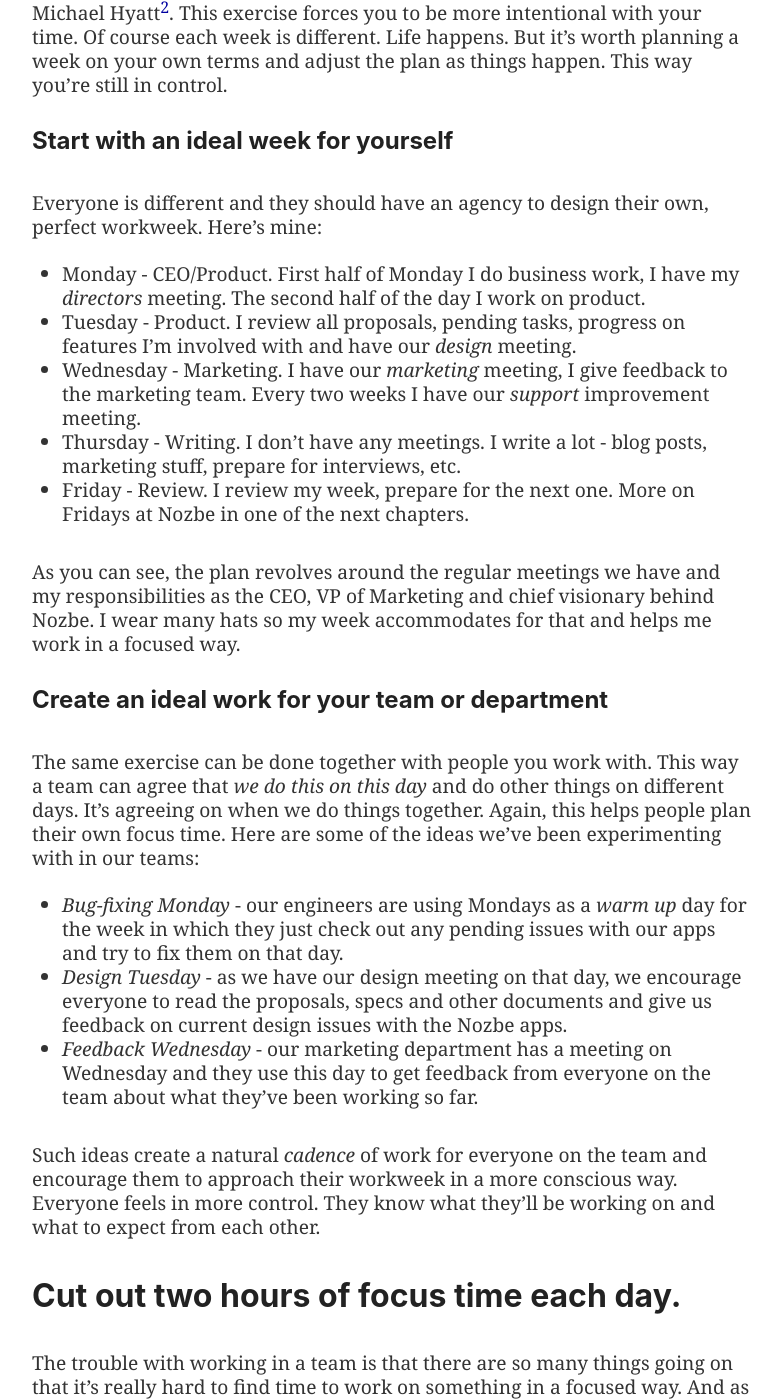
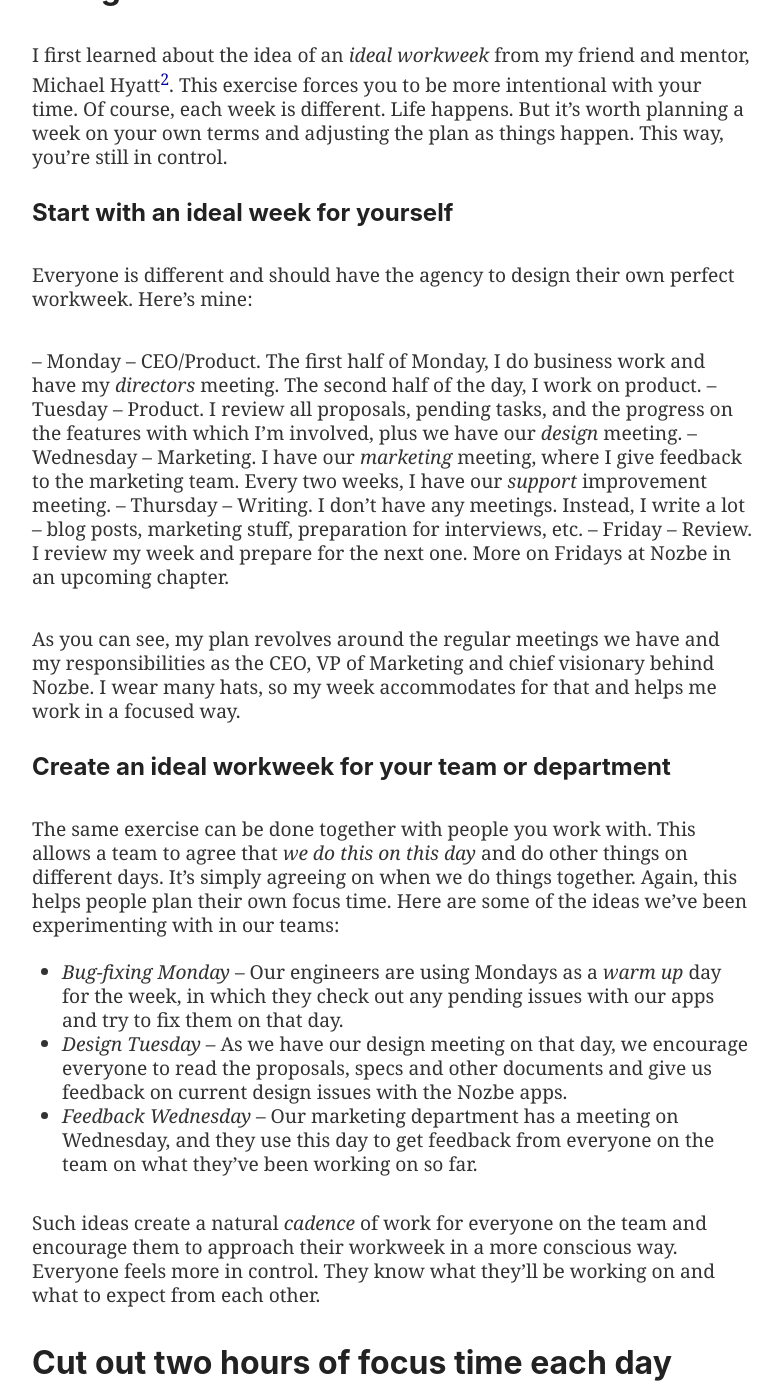
Before and after one commit to Nozbe/NoOffice.org, a Jekyll site: the page built from _book/week.md, in a window 1280 px wide and 1400 px high, scrolled down 2704 px. Shown: the whole window, without its empty margins (248-1030 px from the left). Built offline with Jekyll 4.4.1, drawn with Linux system fonts in a browser that asks for light colours; some of the changed text lies outside the part shown.

Commit message:
proofread version

```diff
--- a/_book/week.md
+++ b/_book/week.md
@@ -1,105 +1,105 @@
 ---
 part: one
 title: Design your workweek
-subtitle: "Set flexible hours, themed days and find stretches of uninterrupted time"
+subtitle: "Set flexible hours, create themed days and find stretches of uninterrupted time."
 ---
 
 * TOC
 {:toc}
 
-## Forget 9-5 or at least make it optional!
+## Forget 9 to 5 – or at least make it optional!
 
-It is a truth universally acknowledged, that a typical person in possession of a good work, must be in the office between 9-5[^1].
+It is a truth universally acknowledged that a typical person in possession of a good job must be in the office between 9 to 5[^1].
 
-Why is that? Why 9-5? Why from 9:00 to 17:00 from Monday to Friday?
+Why is that? Why 9 to 5 from Monday to Friday?
 
-Because a typical person wakes up in the morning, eats breakfast, commutes to work and is there at 9 am. They work 8 hours straight and then leave work at 5 pm to be home by 6pm for a family dinner. That's the American dream.
+Because a typical person wakes up in the morning, eats breakfast, commutes to work and is there at 9 am. They work eight hours straight and then leave work at 5 pm to be home in time for a family dinner. That's the American dream.
 
-But is it true, though? Do we all work like this? Is everyone the same?
+Is that true, though? Do we all work like this? Is everyone the same?
 
 ### Not everyone is in the same phase of life…
 
-Some people have young kids, so they have to get them to school and also pick them up from there. Some have teenage kids who don't need so much care and others have no kids at all. Some have partners, others are single. Some are in their twenties, or thirties, or forties, or fifties, or sixties… you get a picture.
+Some people have young kids, so they have to get them to school and pick them up in the afternoon. Some have teenage kids who don't need as much care, and others don’t have kids at all. Some have partners, others are single. Some are in their twenties, or thirties, or forties, or fifties, or sixties… you get the picture.
 
-All these factors influence the flow of a day for a person. It's preposterous to assume that everyone should adhere to the same uniform 9-5 schedule even though their situation in life is completely different.
+All of these factors influence the flow of a day for a person. It's preposterous to assume that everyone should adhere to the same uniform 9-to-5 schedule, even though everyone’s life situations are completely different.
 
-On top of that, there are people who love waking up early in the morning. Others like to sleep in. Some are *night owls* and are most productive at night. Why force 9-5 on them?
+On top of that, there are people who love waking up early in the morning. Others like to sleep in. Some are *night owls* and are most productive at night. So why force 9 to 5 on them?
 
 ### Let's stop with factory-like shifts
 
-Just because you have an office that everyone is going to doesn't mean that people have to be there 9-5. Office should be a tool you use to get work done. Office should not be an arbiter of schedule. Office is not a factory where you crank widgets.
+Just because you have an office doesn't mean that people have to be there from 9 to 5. An office should be a tool you use to get work done. An office should not be an arbiter of schedule. It’s not a factory where you crank widgets.
 
-People on the team should be able to determine their own schedules. Come early in the morning if they fancy, leave work to run some errands in the middle of the day or just have a walk because the weather is nice. Come in the evening for their own night shift if they feel like it.
+Everyone on the team should be able to determine their own schedules. Come early in the morning if they fancy, leave work to run some errands in the middle of the day or go for a walk whenever because the weather is nice. Even come in the evening for their own night shift, if they feel like it.
 
 ### There's no such thing as "overtime"
 
-Overtime doesn't exist. It shouldn't. People aren't supposed to be working more than they were hired to do. They need their free time as well.
+Overtime doesn't exist. It shouldn't. People aren't supposed to be working more than they were hired to work. They need their free time as well.
 
-A 9-5 culture promotes overtime. People are looking around the office to see who's staying past 5pm. They see their boss is still in, so they do the same. It's really easy to fall in this trap. As mentioned in the previous chapter, healthy team members should have a life outside of work. Flexible working hours give them the freedom and agency to design their lifestyle and avoid overwork.
+A 9-to-5 culture promotes overtime. People often look around the office to see who stays past 5 pm. They see their boss is still in, so they follow suit. It's really easy to fall into this trap. As mentioned in the previous chapter, healthy team members should have a life outside of work. Flexible working hours give them the freedom and agency required to design their lifestyle and avoid overworking.
 
 ### What you need is to agree on "overlap time"
 
-That's why we have our regular meetings every week at the same time. This way people can plan their work days around the meetings any way they want. Everyone knows when we *overlap* and meet, and we agree in our teams when they can expect us at work. Moreover on chat in our main channel we publish when we're at work and when we're out. One glance in our chat and you know who's in and who's out.
+That's why we have our regular meetings every week at the same time. This way, people can plan their work days around the meetings any way they want. Everyone knows when we *overlap* and meet, and we agree in our teams when they can expect us at work. Moreover, on chat in our main channel, we publish when we're at work and when we're out. One glance in our chat and you know who's in and who's out.
 
 ## Design an ideal workweek
 
-I first learned about the idea of *ideal workweek* from my friend and mentor, Michael Hyatt[^2]. This exercise forces you to be more intentional with your time. Of course each week is different. Life happens. But it's worth planning a week on your own terms and adjust the plan as things happen. This way you're still in control.
+I first learned about the idea of an *ideal workweek* from my friend and mentor, Michael Hyatt[^2]. This exercise forces you to be more intentional with your time. Of course, each week is different. Life happens. But it's worth planning a week on your own terms and adjusting the plan as things happen. This way, you're still in control.
 
 ### Start with an ideal week for yourself
 
-Everyone is different and they should have an agency to design their own, perfect workweek. Here's mine:
+Everyone is different and should have the agency to design their own perfect workweek. Here's mine:
 
-- Monday - CEO/Product. First half of Monday I do business work, I have my *directors* meeting. The second half of the day I work on product.
-- Tuesday - Product. I review all proposals, pending tasks, progress on features I'm involved with and have our *design* meeting.
-- Wednesday - Marketing. I have our *marketing* meeting, I give feedback to the marketing team. Every two weeks I have our *support* improvement meeting.
-- Thursday - Writing. I don't have any meetings. I write a lot - blog posts, marketing stuff, prepare for interviews, etc.
-- Friday - Review. I review my week, prepare for the next one. More on Fridays at Nozbe in one of the next chapters.
+– Monday – CEO/Product. The first half of Monday, I do business work and have my *directors* meeting. The second half of the day, I work on product.
+– Tuesday – Product. I review all proposals, pending tasks, and the progress on the features with which I'm involved, plus we have our *design* meeting.
+– Wednesday – Marketing. I have our *marketing* meeting, where I give feedback to the marketing team. Every two weeks, I have our *support* improvement meeting.
+– Thursday – Writing. I don't have any meetings. Instead, I write a lot – blog posts, marketing stuff, preparation for interviews, etc.
+– Friday – Review. I review my week and prepare for the next one. More on Fridays at Nozbe in an upcoming chapter.
 
-As you can see, the plan revolves around the regular meetings we have and my responsibilities as the CEO, VP of Marketing and chief visionary behind Nozbe. I wear many hats so my week accommodates for that and helps me work in a focused way.
+As you can see, my plan revolves around the regular meetings we have and my responsibilities as the CEO, VP of Marketing and chief visionary behind Nozbe. I wear many hats, so my week accommodates for that and helps me work in a focused way.
 
-### Create an ideal work for your team or department
+### Create an ideal workweek for your team or department
 
-The same exercise can be done together with people you work with. This way a team can agree that *we do this on this day* and do other things on different days. It's agreeing on when we do things together. Again, this helps people plan their own focus time. Here are some of the ideas we've been experimenting with in our teams:
+The same exercise can be done together with people you work with. This allows a team to agree that *we do this on this day* and do other things on different days. It's simply agreeing on when we do things together. Again, this helps people plan their own focus time. Here are some of the ideas we've been experimenting with in our teams:
 
-* *Bug-fixing Monday* - our engineers are using Mondays as a *warm up* day for the week in which they just check out any pending issues with our apps and try to fix them on that day.
-* *Design Tuesday* - as we have our design meeting on that day, we encourage everyone to read the proposals, specs and other documents and give us feedback on current design issues with the Nozbe apps.
-* *Feedback Wednesday* - our marketing department has a meeting on Wednesday and they use this day to get feedback from everyone on the team about what they've been working so far.
+* *Bug-fixing Monday* – Our engineers are using Mondays as a *warm up* day for the week, in which they check out any pending issues with our apps and try to fix them on that day.
+* *Design Tuesday* – As we have our design meeting on that day, we encourage everyone to read the proposals, specs and other documents and give us feedback on current design issues with the Nozbe apps.
+* *Feedback Wednesday* – Our marketing department has a meeting on Wednesday, and they use this day to get feedback from everyone on the team on what they've been working on so far.
 
-Such ideas create a natural *cadence* of work for everyone on the team and encourage them to approach their workweek in a more conscious way. Everyone feels in more control. They know what they'll be working on and what to expect from each other.
+Such ideas create a natural *cadence* of work for everyone on the team and encourage them to approach their workweek in a more conscious way. Everyone feels more in control. They know what they'll be working on and what to expect from each other.
 
-## Cut out two hours of focus time each day.
+## Cut out two hours of focus time each day
 
-The trouble with working in a team is that there are so many things going on that it's really hard to find time to work on something in a focused way. And as I wrote in chapter 4 - focus is a scarce resource we all need more of.
+The trouble with working in a team is that there are so many things going on, which makes it really hard to find time to work on something in a focused way. And as I wrote in Chapter 4, focus is a scarce resource of which we all need more.
 
-### Working on something for two hours straight gives great results!
+### Working on something for two hours straight produces great results!
 
-As a productivity fanatic, I've been experimenting with many work-life hacks over the years[^3] but recently I discovered that my single-best tool for meaningful work is a long stretch of uninterrupted time to work on one thing. How long? At least two hours.
+As a productivity fanatic, I've been experimenting with many work-life hacks over the years[^3], but recently I discovered that my single-best tool for meaningful work is a long stretch of uninterrupted time to work on one thing. How long? At least two hours.
 
-That's right. I need two hours of uninterrupted time to move something forward. To write a draft of a proposal, a blog post or thoughtful feedback on a strategic topic.[^4]
+That's right. I need two hours of uninterrupted time to move something forward. To write a draft of a proposal, a blog post or some thoughtful feedback on a strategic topic.[^4]
 
-Why two hours? Because they usually work like this:
+Why two hours? Because the time usually goes like this:
 
-* In the first 30 minutes, I turn off notifications or just silence my phone and start thinking about the problem. I gather all the links and resources needed to tackle the issue.
-* In the second 30 minutes, I start working, I have the first rough draft, idea or outline.
-* And I still have at least one hour to work on it. I've thought about the problem, I'm focused, I'm warmed up… and now, I can get to work.
+* In the first 30 minutes, I turn off notifications or silence my phone and start thinking about the problem. I gather all the links and resources needed to tackle the issue.
+* In the next30 minutes, I start working. I create the first rough draft, idea or outline.
+* And I still have at least one hour to work on it and flesh it out. I've thought about the problem, I'm focused, I'm warmed up… and now, I can get to work.
 * After two hours, I will have usually created something that I can send to the team for feedback, or I have the momentum to keep going and finish it up for another 30-60 minutes.
 
 ### Block off two hours every day at the same time.
 
-My trick is to block off my *two-hour focus time* every day at the same time. To make it a productivity habit and a no-brainer.
+My trick is to block off my *two-hour focus time* every day at the same time to make it a productivity habit and a no-brainer.
 
-Most of the weeks my two-hour window is between 11am-1pm. This way in the morning I have enough time to respond to some team feedback or maybe do morning sports session and by the time 11 hits, I'm on my iPad, with all my notifications turned off and working in full focus. Once I'm done past 1pm I'm letting my team know I'm available for feedback and I'm reviewing all the tasks assigned to me or check where I was mentioned.
+Most weeks, my two-hour window is between 11 am and 1 pm. This gives me enough time in the morning to respond to some team feedback or maybe do a morning sports session, and by the time 11 am comes arounds, I'm on my iPad, with all my notifications turned off and working in full focus. Once I'm done past 1 pm, I let my team know I'm available for feedback and am either reviewing all the tasks assigned to me or checking where I was mentioned.
 
-Once I started doing that I could easily communicate it to my team, that between 11:00-13:00 I'm not available as I'm working on my *focus task*. This way I'm also leading by example as I really want everyone on my team to have as much uninterrupted stretches of time as well.
+Once I began doing this, I could easily communicate it to my team that I'm not available between 11 am and 1 pm, as I'm working on my *focus tasks*. This way, I'm also leading by example, as I really want everyone on my team to have just as many stretches of uninterrupted time.
 
 ## The one thing: Experiment with your workweek!
 
-Everyone's different. Fixed 9-5 schedules and overtime are history. Everyone should be encouraged to experiment with their workweek and choose flexible working hours that help them be the most productive, to find as many hours of uninterrupted time as possible and just adjust the work to their lifestyle.
+Everyone's different. Fixed 9-to-5 schedules and overtime are history. Everyone should be encouraged to experiment with their workweek, to choose flexible working hours that help them be the most productive, to find as many hours of uninterrupted time as possible and to adjust their work to their lifestyle.
 
-My favorite book on this subject is *Rework*[^5] with lots of ideas on a modern way to plan and execute work.
+My favorite book on this subject is *Rework*[^5], which has lots of ideas on a modern way to plan and execute work.
 
-[^1]: Sorry, couldn't help myself and to ridicule the 9-5 concept I simply paraphrased the first sentence from one of my favorite novels, *Pride and Prejudice* by Jane Austen: *"It is a truth universally acknowledged, that a single man in possession of a good fortune, must be in want of a wife"*.
+[^1]: Sorry, couldn't help myself: to ridicule the 9 to 5 concept, I simply paraphrased the first sentence from one of my favorite novels, *Pride and Prejudice* by Jane Austen: *"It is a truth universally acknowledged, that a single man in possession of a good fortune, must be in want of a wife."*
 [^2]: Check out his article on the subject: [How to Better Control Your Time by Designing Your Ideal Week](https://michaelhyatt.com/ideal-week/)
-[^3]: One of my favorite hacks was [Pomodoro Technique](https://francescocirillo.com/pages/pomodoro-technique).
-[^4]: I wrote about this [on my blog first](https://sliwinski.com/2hours/) and later extended it to a [Core hours concept on The Podcast](https://sliwinski.com/thepodcast-204/)
+[^3]: One of my favorite hacks was the [Pomodoro Technique](https://francescocirillo.com/pages/pomodoro-technique).
+[^4]: I wrote about this [first on my blog](https://sliwinski.com/2hours/) and later extended it to a [Core Hours episode on The Podcast](https://sliwinski.com/thepodcast-204/).
 [^5]: [Rework](https://basecamp.com/books/rework) by [Jason Fried](https://twitter.com/jasonfried) and [David Heinemeier Hansson](https://dhh.dk)
```
